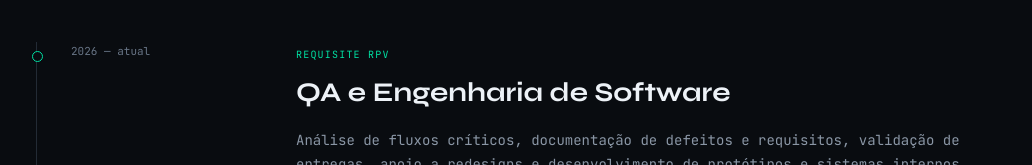
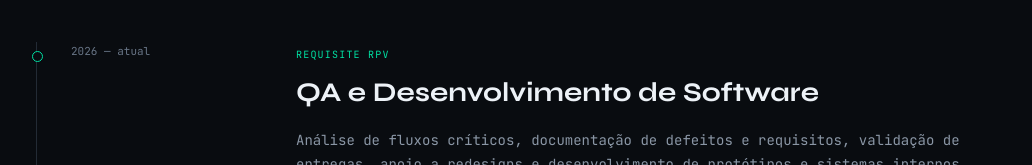
Before and after one commit to Konazin/Konazin.github.io, a plain HTML site: page index.html in a window 1280 px wide. Shown: the part 3038-3203 px from the top of the page, without its empty margins (44-1076 px from the left). Drawn offline with Linux system fonts and the light colour scheme.

Commit message:
Update job title from 'Engenharia' to 'Desenvolvimento'

```diff
--- a/index.html
+++ b/index.html
@@ -115,7 +115,7 @@
       <div class="timeline reveal">
         <article>
           <div class="date">2026 — atual</div>
-          <div><small>REQUISITE RPV</small><h3>QA e Engenharia de Software</h3><p>Análise de fluxos críticos, documentação de defeitos e requisitos, validação de entregas, apoio a redesigns e desenvolvimento de protótipos e sistemas internos.</p></div>
+          <div><small>REQUISITE RPV</small><h3>QA e Desenvolvimento de Software</h3><p>Análise de fluxos críticos, documentação de defeitos e requisitos, validação de entregas, apoio a redesigns e desenvolvimento de protótipos e sistemas internos.</p></div>
         </article>
         <article>
           <div class="date">2026</div>
```
